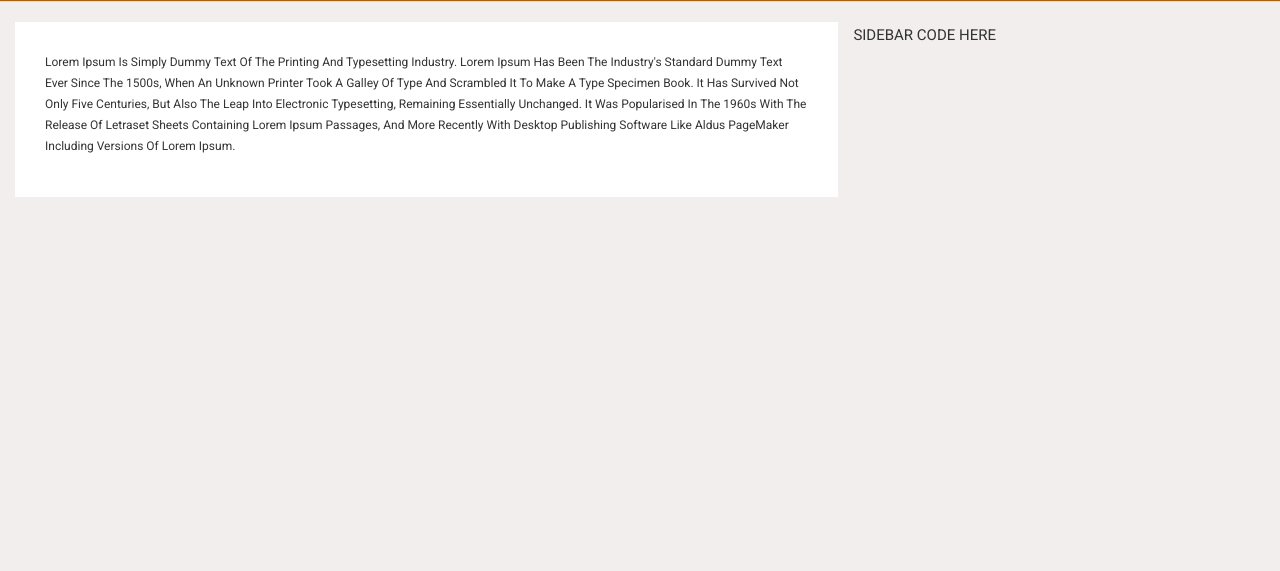
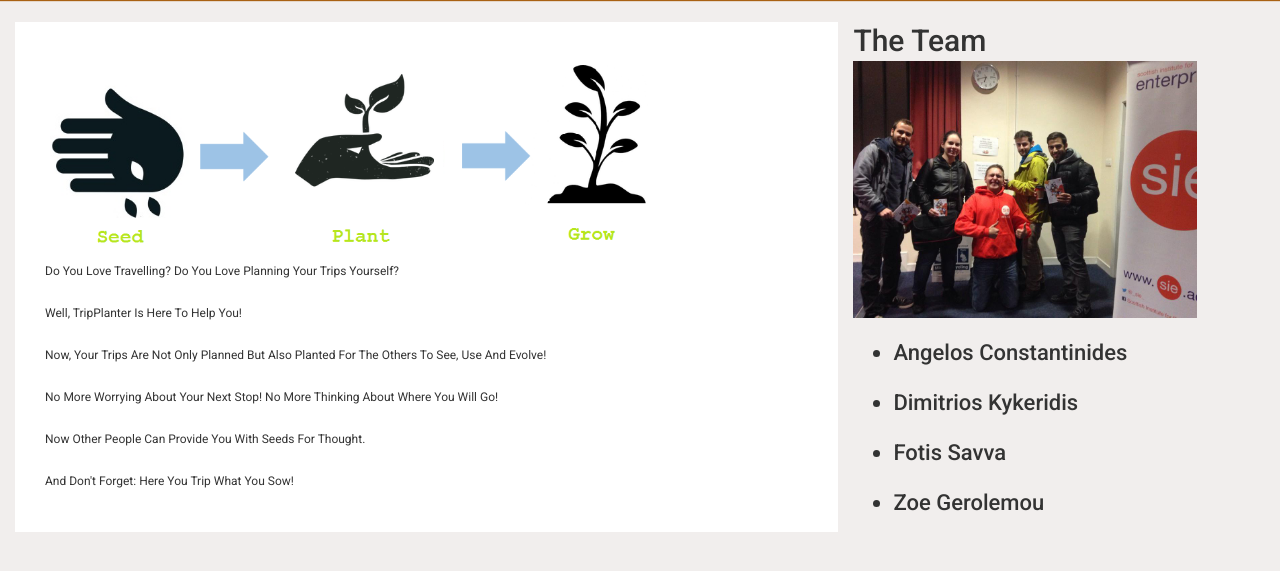
Before and after one commit to dkiker/ITech, a Django app: page /triplanter/about/ in a window 1280 px wide. Shown: the part 50-621 px from the top of the page. Run offline with Django 3.2, Linux system fonts and the light colour scheme; the visitor is signed in with stand-in values (Sample User, id 1); some libraries are stand-ins or nearby versions.

Commit message:
Updated the About page

```diff
--- a/templates/about.html
+++ b/templates/about.html
@@ -5,7 +5,28 @@
 {% block title %}About{% endblock %}
 {% block main %}
                         <article class="blog-item">
-                        <p> Lorem Ipsum is simply dummy text of the printing and typesetting industry. Lorem Ipsum has been the industry's standard dummy text ever since the 1500s, when an unknown printer took a galley of type and scrambled it to make a type specimen book. It has survived not only five centuries, but also the leap into electronic typesetting, remaining essentially unchanged. It was popularised in the 1960s with the release of Letraset sheets containing Lorem Ipsum passages, and more recently with desktop publishing software like Aldus PageMaker including versions of Lorem Ipsum.</p>
+                            <img src="{% static 'img/trip-planting-process.png' %}" width="80%" height="80%">
+                        <p>
+                            Do you love travelling? Do you love planning your trips yourself?
+                            <br>
+                            <br>
+                            Well, tripPlanter is here to help you!
+                            <br>
+                            <br>
+                            Now, your trips are not only planned but also planted for the others to see, use
+                            and evolve!
+                            <br>
+                            <br>
+                            No more worrying about your next stop! No more thinking about where you will go!
+                            <br>
+                            <br>
+                            Now other people can provide you with seeds for thought.
+                            <br>
+                            <br>
+                            And don't forget: Here you trip what you sow!
+                        </p>
+
+
                         </article> <!-- /.blog-item -->
 
 
@@ -15,6 +36,13 @@
 
                             <!-- search option -->
                             <div>
-    SIDEBAR CODE HERE
+                                <h1>The Team</h1>
+<img src="{% static 'img/team-photo.jpeg' %}" width="100%" height="100%">
+                                <ul>
+                                    <h2><li><h2>Angelos Constantinides</li></h2>
+                                    <h2><li>Dimitrios Kykeridis</li></h2>
+                                    <h2><li>Fotis Savva</li></h2>
+                                    <h2><li>Zoe Gerolemou</li></h2>
+                                </ul>
                             </div> <!-- /.share-widget -->
 {% endblock %}
```
Also changed, not shown: assets/img/team-photo.jpeg (added), assets/img/trip-planting-process.png (added).
